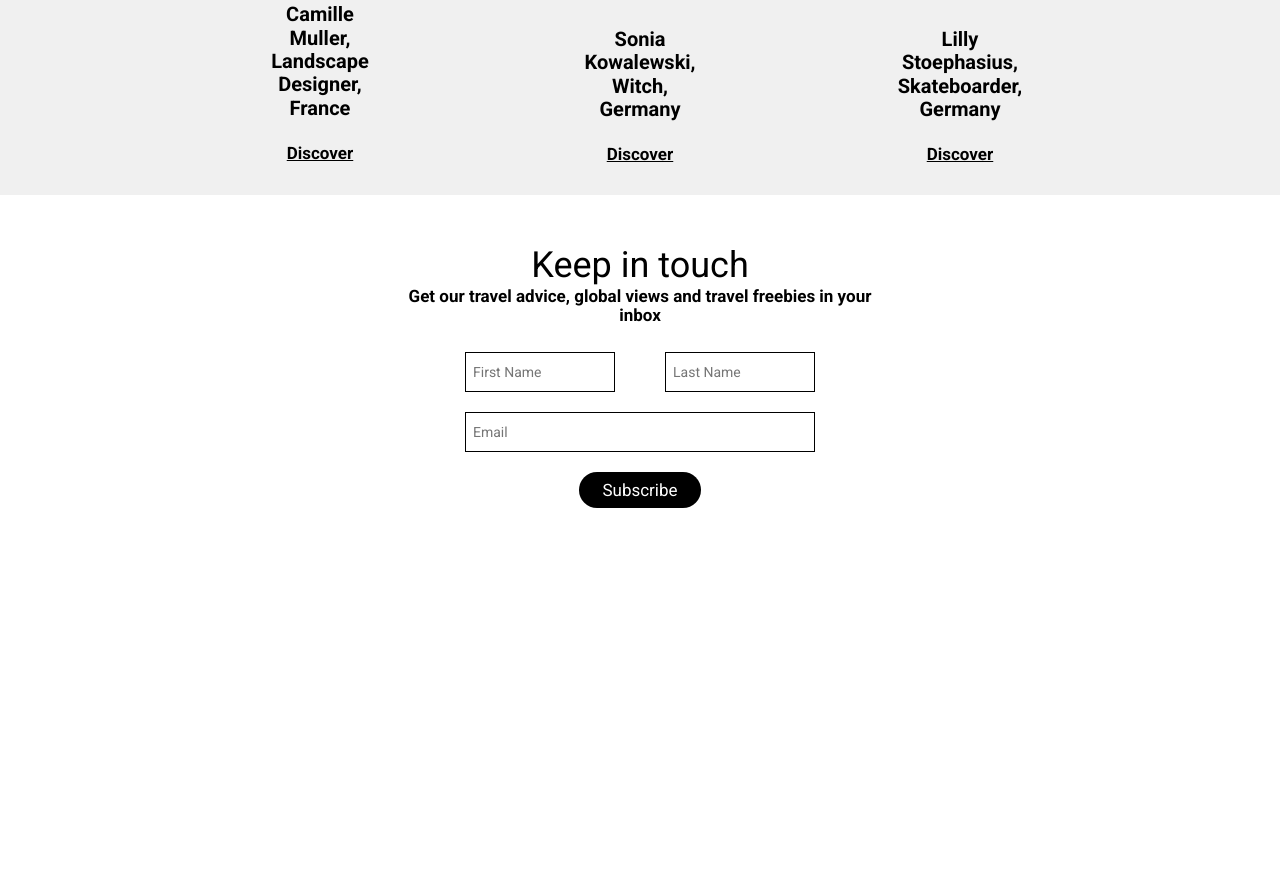
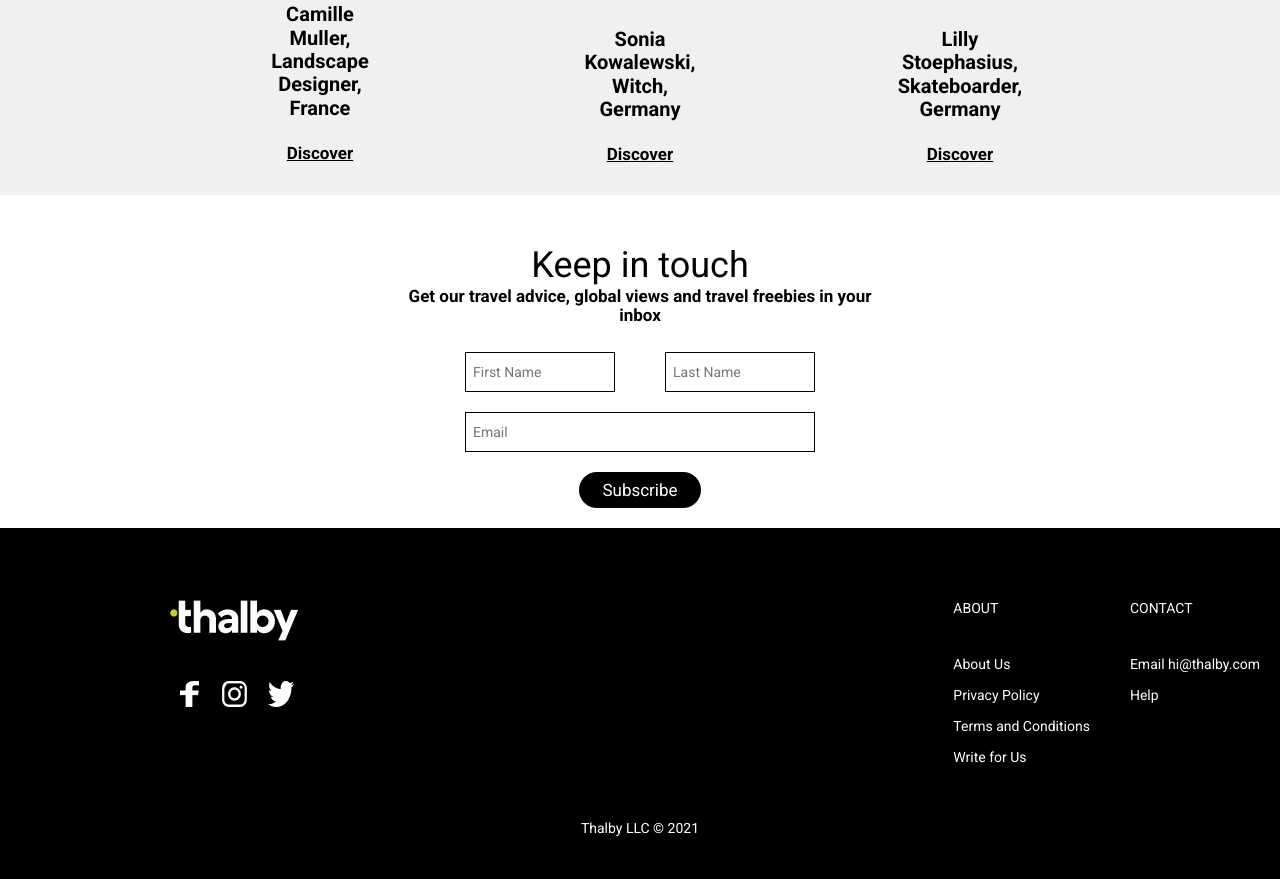
Before and after one commit to ANDREY-SYTKO/thalby-Andrey, a plain HTML site: page index.html in a window 1280 px wide. Shown: the part 4596-5475 px from the top of the page. Before the commit the page ends 5124 px from the top, so only its background shows below. Drawn offline with Linux system fonts and the light colour scheme.

Commit message:
last two sections

```diff
--- a/index.html
+++ b/index.html
@@ -238,7 +238,38 @@
             </form>
           </div>
         </section>
+  </main>
+  <footer class="footer">
+    <div class="footer__container">
+        <div class="img__footer">
+          <img src="./img/footerIcons/ThalbyIcon.png" alt="ThalbyIcon">
+            <div class="img__nets">
+              <img src="./img/footerIcons/FIcon.png" alt="FIcon">
+              <img src="./img/footerIcons/InstIcon.png" alt="InstIcon">
+              <img src="./img/footerIcons/TIcon.png" alt="TIcon">
+            </div>
+        </div>
+          <div class="article__footer">
+            <article class="about__footer">
+              <p class="p1-footer">ABOUT</p>
+              <ul>
+                <li>About Us</li>
+                <li>Privacy Policy</li>
+                <li>Terms and Conditions</li>
+                <li>Write for Us</li>
+              </ul>
+            </article>
 
-  </main>
+            <article class="contact__footer">
+              <p class="p1-footer">CONTACT</p>
+              <ul>
+                <li>Email hi@thalby.com</li>
+                <li>Help</li>
+              </ul>
+            </article>
+          </div>
+    </div>
+        <p class="p2-footer">Thalby LLC © 2021</p>
+  </footer>
 </body>
 </html>
--- a/style.css
+++ b/style.css
@@ -344,3 +344,49 @@ form {
     width: 350px;
     margin-top:20px;
 }
+
+.img__footer {
+    display:flex;
+    flex-direction: column;
+    align-items: center;
+}
+
+.img__nets {
+    margin-top: 40px;
+    display:flex;
+    gap: 20px;
+}
+
+.footer {
+    font-size: 14px;
+    font-weight: 400;
+    line-height: 21px;
+    color: #FFFFFF;
+    background-color: #000000;
+}
+
+.footer__container {
+    display:flex;
+    align-items: center;
+    justify-content: space-between;
+    margin-left: 170px;
+}
+
+.article__footer {
+    display:flex;
+    gap: 40px;
+    margin: 70px 20px 0 0;
+}
+
+article li {
+    margin-bottom: 10px;
+}
+
+.p1-footer {
+    margin-bottom: 35px;
+}
+
+.p2-footer {
+    text-align: center;
+    padding: 40px 20px;
+}
```
Also changed, not shown: img/footerIcons/FIcon.png (added), img/footerIcons/InstIcon.png (added), img/footerIcons/TIcon.png (added), img/footerIcons/ThalbyIcon.png (added).
